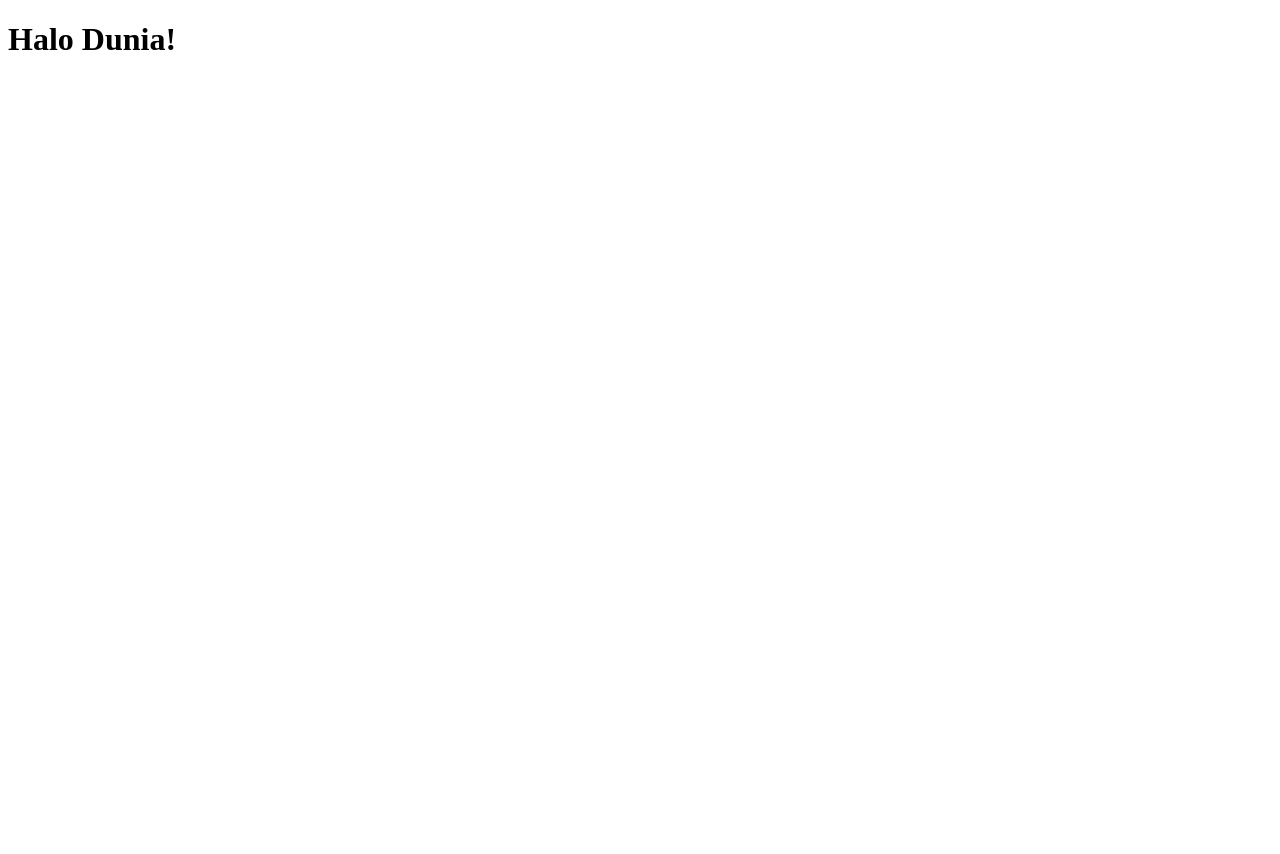
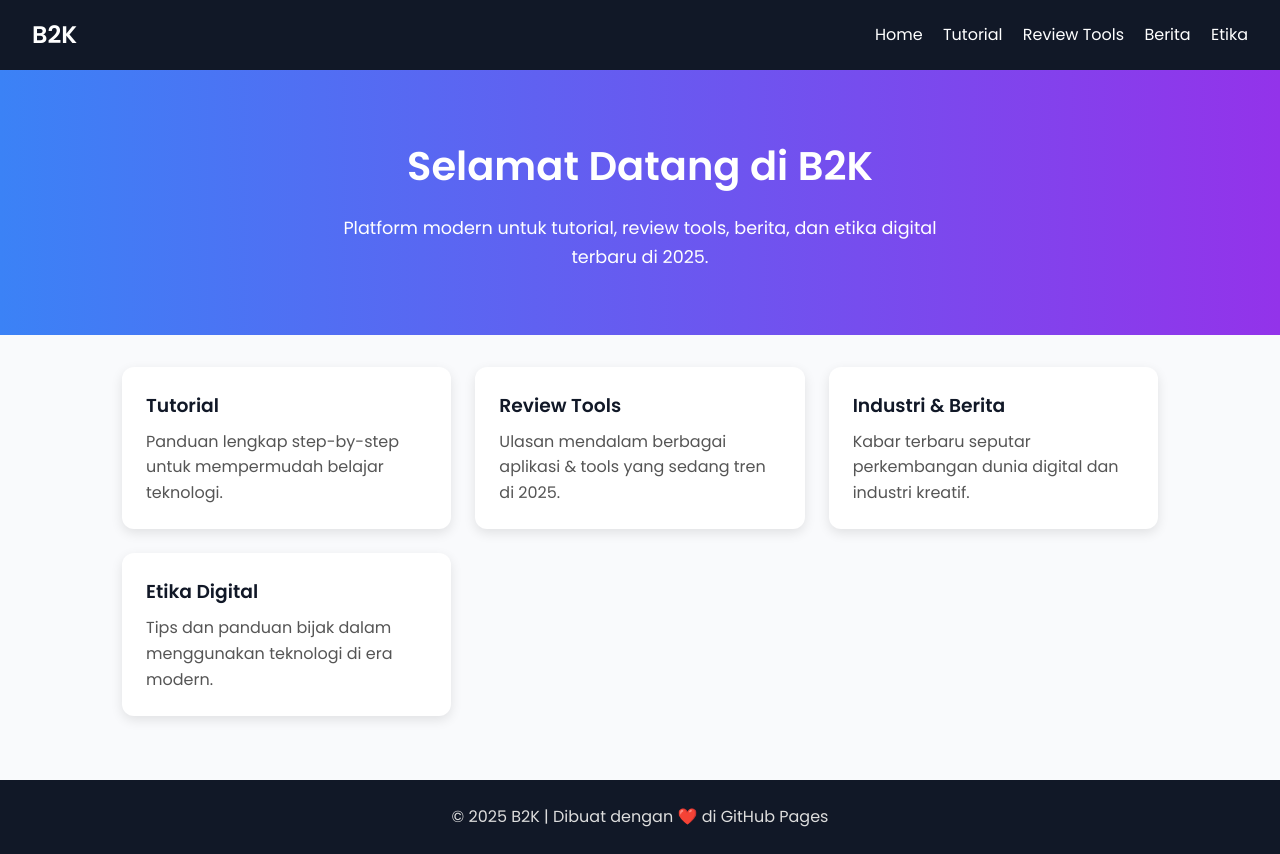
Before and after one commit to andizhuu/b2k, a plain HTML site: page index.html in a window 1280 px wide. Before the commit the page ends 800 px from the top, so only its background shows below. Drawn offline with Linux system fonts and the light colour scheme.

Commit message:
update tampilan modern

```diff
--- a/index.html
+++ b/index.html
@@ -1 +1,73 @@
-<!DOCTYPE html><html><head><title>B2K Website</title></head><body><h1>Halo Dunia!</h1></body></html>
+<!DOCTYPE html>
+<html lang="id">
+<head>
+  <meta charset="UTF-8">
+  <meta name="viewport" content="width=device-width, initial-scale=1.0">
+  <title>B2K Website</title>
+  <link href="https://fonts.googleapis.com/css2?family=Poppins:wght@400;600&display=swap" rel="stylesheet">
+  <style>
+    * { margin: 0; padding: 0; box-sizing: border-box; font-family: 'Poppins', sans-serif; }
+    body { background: #f9fafc; color: #222; line-height: 1.6; }
+
+    header { background: #111827; color: #fff; padding: 1rem 2rem; display: flex; justify-content: space-between; align-items: center; position: sticky; top: 0; z-index: 100; }
+    header h1 { font-size: 1.5rem; }
+    nav a { color: #fff; margin-left: 1rem; text-decoration: none; font-weight: 500; transition: 0.3s; }
+    nav a:hover { color: #3b82f6; }
+
+    .hero { text-align: center; padding: 4rem 2rem; background: linear-gradient(to right, #3b82f6, #9333ea); color: white; }
+    .hero h2 { font-size: 2.5rem; margin-bottom: 1rem; }
+    .hero p { font-size: 1.1rem; max-width: 600px; margin: auto; }
+
+    .container { max-width: 1100px; margin: auto; padding: 2rem; display: grid; grid-template-columns: repeat(auto-fit, minmax(280px, 1fr)); gap: 1.5rem; }
+    .card { background: white; padding: 1.5rem; border-radius: 12px; box-shadow: 0 4px 12px rgba(0,0,0,0.1); transition: 0.3s; }
+    .card:hover { transform: translateY(-5px); }
+    .card h3 { margin-bottom: 0.5rem; color: #111827; }
+    .card p { color: #555; }
+
+    footer { text-align: center; padding: 1.5rem; background: #111827; color: #ddd; margin-top: 2rem; }
+    footer a { color: #3b82f6; text-decoration: none; }
+  </style>
+</head>
+<body>
+
+  <header>
+    <h1>B2K</h1>
+    <nav>
+      <a href="#">Home</a>
+      <a href="#">Tutorial</a>
+      <a href="#">Review Tools</a>
+      <a href="#">Berita</a>
+      <a href="#">Etika</a>
+    </nav>
+  </header>
+
+  <section class="hero">
+    <h2>Selamat Datang di B2K</h2>
+    <p>Platform modern untuk tutorial, review tools, berita, dan etika digital terbaru di 2025.</p>
+  </section>
+
+  <section class="container">
+    <div class="card">
+      <h3>Tutorial</h3>
+      <p>Panduan lengkap step-by-step untuk mempermudah belajar teknologi.</p>
+    </div>
+    <div class="card">
+      <h3>Review Tools</h3>
+      <p>Ulasan mendalam berbagai aplikasi & tools yang sedang tren di 2025.</p>
+    </div>
+    <div class="card">
+      <h3>Industri & Berita</h3>
+      <p>Kabar terbaru seputar perkembangan dunia digital dan industri kreatif.</p>
+    </div>
+    <div class="card">
+      <h3>Etika Digital</h3>
+      <p>Tips dan panduan bijak dalam menggunakan teknologi di era modern.</p>
+    </div>
+  </section>
+
+  <footer>
+    <p>© 2025 B2K | Dibuat dengan ❤️ di GitHub Pages</p>
+  </footer>
+
+</body>
+</html>
```
